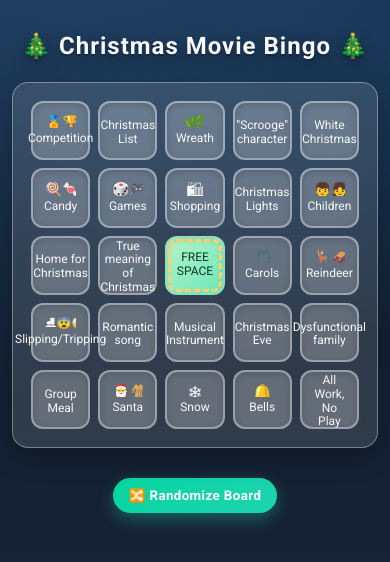
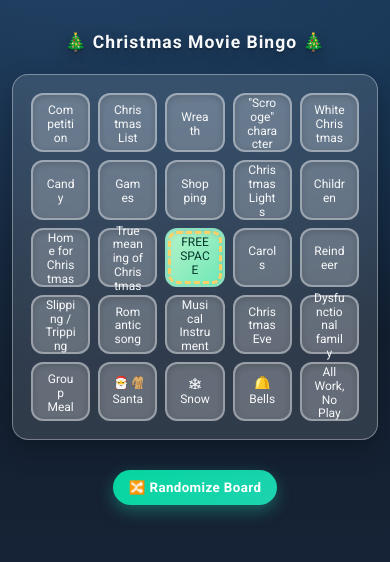
Before and after one commit to mythgarr/mythgarr.github.io, a plain HTML site: page christmas_bingo.html in a window 390 px wide. Drawn offline with Linux system fonts and the light colour scheme.

Commit message:
Adjusted formatting to better fit mobile devices

```diff
--- a/christmas_bingo.html
+++ b/christmas_bingo.html
@@ -41,7 +41,7 @@
         h1.title{
             text-align: center;
             margin: 8px 0 4px;
-            font-size: clamp(24px, 4.5vw, 44px);
+            font-size: clamp(14px, 4.5vw, 44px);
             letter-spacing: 1px;
             text-shadow: 0 2px 0 rgba(0,0,0,0.2), 0 6px 16px rgba(0,0,0,0.35);
         }
@@ -88,6 +88,10 @@
             width: 100%;
             height: 100%;
             padding: 6px; /* small inner padding to avoid edge clipping when scaling */
+            /* Allow long text to wrap within the square tile */
+            text-align: center;
+            overflow-wrap: anywhere; /* allow breaking long words/URLs if needed */
+            word-break: break-word;   /* legacy fallback */
         }
         table#bingo-board td:hover{ transform: translateY(-1px); box-shadow: inset 0 4px 10px rgba(0,0,0,0.18); }
         table#bingo-board td.toggled{
@@ -212,25 +216,26 @@
 
         // Resize emojis to ensure they fit on one line within their cell content
         function fitEmojis(){
+            // Only target the emoji spans so text can wrap normally
             const nodes = document.querySelectorAll('table#bingo-board td .emoji');
             nodes.forEach(node => {
                 // Reset to computed base size from CSS to avoid cumulative shrinking
                 node.style.fontSize = '';
-                // Ensure measurement uses one line
-                node.style.whiteSpace = 'nowrap';
+                // Parent .content container defines the available width
                 const wrapper = node.parentElement; // .content
                 if (!wrapper) return;
-                // Available width inside the content box
                 const maxWidth = Math.max(0, wrapper.clientWidth - 8); // account for inner padding
-                // Safety bail-out
-                if (maxWidth <= 0) return;
+                if (maxWidth <= 0) return; // Safety bail-out
+
                 // Current computed size
                 const cs = window.getComputedStyle(node);
                 let size = parseFloat(cs.fontSize) || 24;
                 const minSize = 12; // don't go below this for legibility
-                // Downscale until it fits
-                // Use a bounded loop
+
+                // Downscale until it fits (bounded loop)
                 let guard = 0;
+                // Ensure the emoji stays on one line while measuring; CSS already has nowrap
+                node.style.whiteSpace = 'nowrap';
                 while (node.scrollWidth > maxWidth && size > minSize && guard < 40){
                     size -= 1;
                     node.style.fontSize = size + 'px';
--- a/scripts/bingo.js
+++ b/scripts/bingo.js
@@ -36,7 +36,7 @@ const commonWords = [
 // UNCOMMON
 const uncommonWords = [
     new BingoPhrase('Ice skating','\u26F8'),
-    new BingoPhrase('Slipping/Tripping', '\u26F8\u{1F628}\u{1F915}'),
+    new BingoPhrase('Slipping / Tripping', '\u26F8\u{1F628}\u{1F915}'),
     new BingoPhrase('Role Model','\u{1F44F}\u{1F468}\u200D\u{1F467}\u{1F466}'),
     new BingoPhrase('Christmas Wish', '\u{1F384}\u{1F64F}\u2728'),
     new BingoPhrase('Dysfunctional family','\u{1F620}\u{1F468}\u200D\u{1F467}\u{1F466}\u{1F494}'),
```
